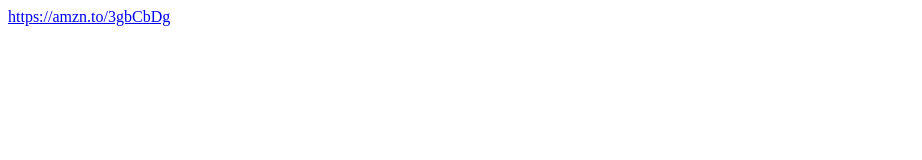
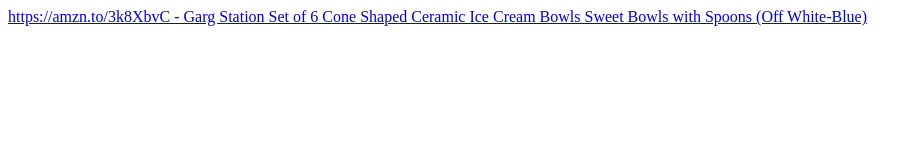
Before and after one commit to rishabh-arch/Affliliate, a plain HTML site: page index.html in a window 1280 px wide. Shown: the whole page, without its empty margins (0-922 px from the left). Drawn offline with Linux system fonts and the light colour scheme.

Commit message:
first commit

```diff
--- a/index.html
+++ b/index.html
@@ -7,6 +7,6 @@
     <title>Document</title>
 </head>
 <body>
-    <a href="https://amzn.to/3gbCbDg">https://amzn.to/3gbCbDg</a>
+    <a href="https://amzn.to/3gbCbDg">https://amzn.to/3k8XbvC - Garg Station Set of 6 Cone Shaped Ceramic Ice Cream Bowls Sweet Bowls with Spoons (Off White-Blue)</a>
 </body>
 </html>
```
